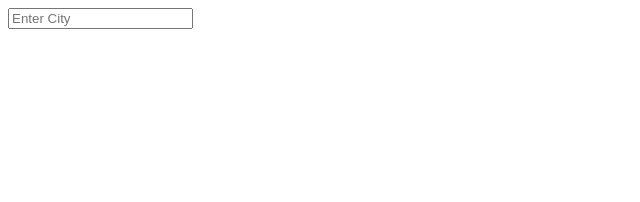
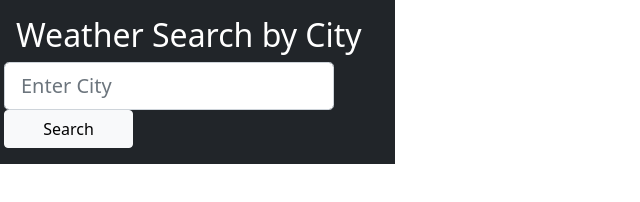
Before and after one commit to Windowmac/weather_dashboard, a plain HTML site: page index.html in a window 1280 px wide. Shown: the whole page, without its empty margins (0-640 px from the left). Drawn offline with nearby package versions, Linux system fonts and the light colour scheme.

Commit message:
styled search bar and column to contain searched cities

```diff
--- a/index.html
+++ b/index.html
@@ -5,18 +5,29 @@
     <meta http-equiv="X-UA-Compatible" content="IE=edge" />
     <meta name="viewport" content="width=device-width, initial-scale=1.0" />
     <title>Weather Dashboard</title>
+    <link
+      href="https://cdn.jsdelivr.net/npm/bootstrap@5.0.1/dist/css/bootstrap.min.css"
+      rel="stylesheet"
+      integrity="sha384-+0n0xVW2eSR5OomGNYDnhzAbDsOXxcvSN1TPprVMTNDbiYZCxYbOOl7+AMvyTG2x"
+      crossorigin="anonymous"
+    />
   </head>
   <body>
-    <header class="container">
-      <div class="row">
+    <div
+      class="d-flex flex-column flex-shrink-0 p-3 text-white bg-dark"
+      style="width: 395px"
+    >
+      <section class="row">
+        <label class="form-label h2">Weather Search by City</label>
         <input
-          class="form-control"
           type="text"
+          class="form-control form-control-lg col-8"
           placeholder="Enter City"
-          id="search-bar"
+          style="width: auto"
         />
-      </div>
-    </header>
+        <button type="button" class="btn btn-light col-4">Search</button>
+      </section>
+    </div>
     <script
       src="https://cdn.jsdelivr.net/npm/bootstrap@5.0.1/dist/js/bootstrap.bundle.min.js"
       integrity="sha384-gtEjrD/SeCtmISkJkNUaaKMoLD0//ElJ19smozuHV6z3Iehds+3Ulb9Bn9Plx0x4"
```
